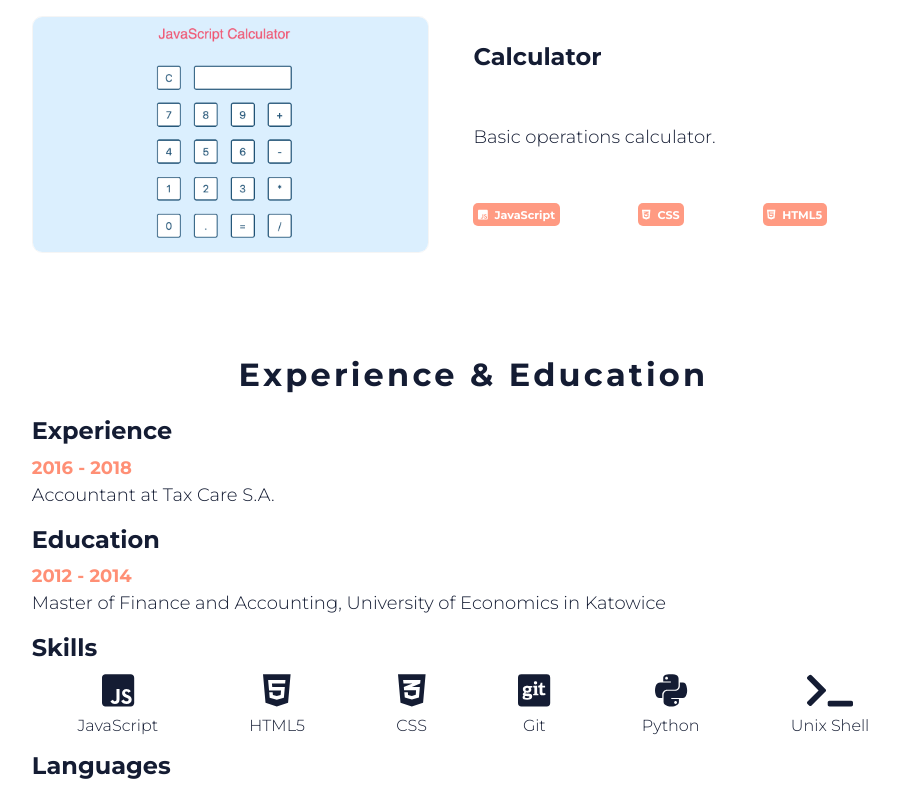
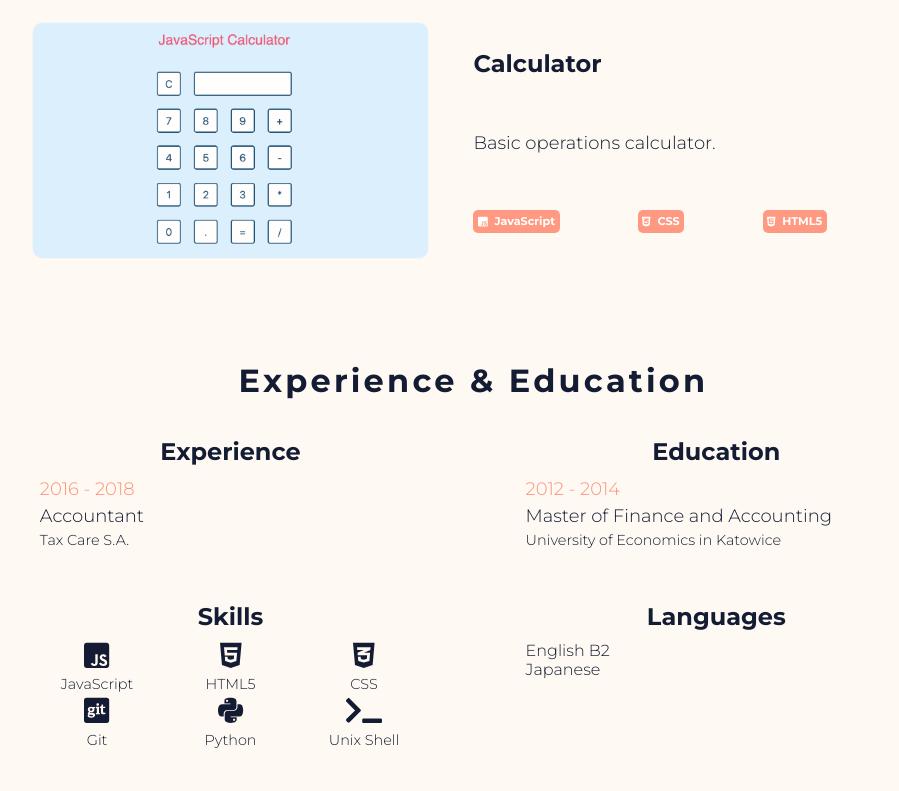
Before and after one commit to anitakniaziew/website, a Next.js app: page / in a window 1280 px wide. Shown: the part 2000-2791 px from the top of the page, without its empty margins (205-1104 px from the left). Built offline with nearby package versions, Linux system fonts and the light colour scheme.

Commit message:
Change CV layout

```diff
--- a/components/CV.js
+++ b/components/CV.js
@@ -14,22 +14,18 @@ export default function CV(props) {
   return (
     <div className="section" ref={props.reference}>
       <h1>Experience &amp; Education</h1>
+      <div className={styles.cvBox}>
         <div className={styles.midsection}>
           <h2 className={styles.header}>Experience</h2>
-        <div>
           <p className={styles.data}>2016 - 2018</p>
-          <p>Accountant at Tax Care S.A.</p>
-        </div>
+          <p>Accountant</p>
+          <p className={styles.place}>Tax Care S.A.</p>
         </div>
         <div className={styles.midsection}>
           <h2 className={styles.header}>Education</h2>
-        <div>
           <p className={styles.data}>2012 - 2014</p>
-          <p>
-            Master of Finance and Accounting, University of Economics in
-            Katowice
-          </p>
-        </div>
+          <p>Master of Finance and Accounting</p>
+          <p className={styles.place}>University of Economics in Katowice</p>
         </div>
         <div className={styles.midsection}>
           <h2 className={styles.header}>Skills</h2>
@@ -42,7 +38,10 @@ export default function CV(props) {
               JavaScript
             </li>
             <li className={styles.technology}>
-            <FontAwesomeIcon icon={faHtml5} className={styles.technologyIcon} />
+              <FontAwesomeIcon
+                icon={faHtml5}
+                className={styles.technologyIcon}
+              />
               HTML5
             </li>
             <li className={styles.technology}>
@@ -81,5 +80,6 @@ export default function CV(props) {
           <li>Japanese </li>
         </div>
       </div>
+    </div>
   );
 }
--- a/components/CV.module.css
+++ b/components/CV.module.css
@@ -1,31 +1,47 @@
+.cvBox {
+    display: inline-flex;
+    justify-content: space-between;
+    flex-wrap: wrap;
+    width: 100%;
+    margin-bottom: 2em;
+}
+
 .midsection {
-    width: 100%;
-    margin-bottom: 1em;
+    width: 45%;
+    margin-bottom: 2em;
+    padding: 0.5em;
 }
 
 .header {
     margin-bottom: 0.4em;
+    text-align: center;
 }
 
 .data {
     color: rgba(255,143,117,1);
-    font-weight: 600;
+    font-weight: 500;
+}
+
+.place, .technology {
+    font-size: 0.9em !important;
+    margin-bottom: 0.2em;
 }
 
 .skills {
     width: 100%;
-    list-style: none;
     display: inline-flex;
-    justify-content: space-around;
+    justify-content: space-between;
+    flex-wrap: wrap;
 }
 
 .technology {
     display: flex;
     flex-direction: column;
     align-items: center;
+    width: 30%;
 }
 
 .technologyIcon {
-    font-size: 2.3em;
+    font-size: 2em;
     margin-bottom: 0.2em;
 }
--- a/components/Header.module.css
+++ b/components/Header.module.css
@@ -14,7 +14,6 @@
     height: 100%;
     color: white;
     text-decoration: none;
-    list-style: none;
     cursor: pointer;
     display: flex;
     flex-direction: column;
--- a/pages/styles.css
+++ b/pages/styles.css
@@ -20,11 +20,12 @@ main {
 .section {
     padding: 0 10em;
     min-height: 100vh;
+    background-color: rgb(255, 249, 243);
 }
 
 .section h1 {
     padding-top: 70px;
-    margin-bottom: 0.7em;
+    margin-bottom: 0.9em;
     text-align: center;
     letter-spacing: 0.1em;
 }
@@ -34,3 +35,7 @@ main {
     text-align: justify;
     font-size: 18px;
 }
+
+li {
+    list-style: none;
+}
```
Lines whose indentation alone changed are shown as unchanged.
